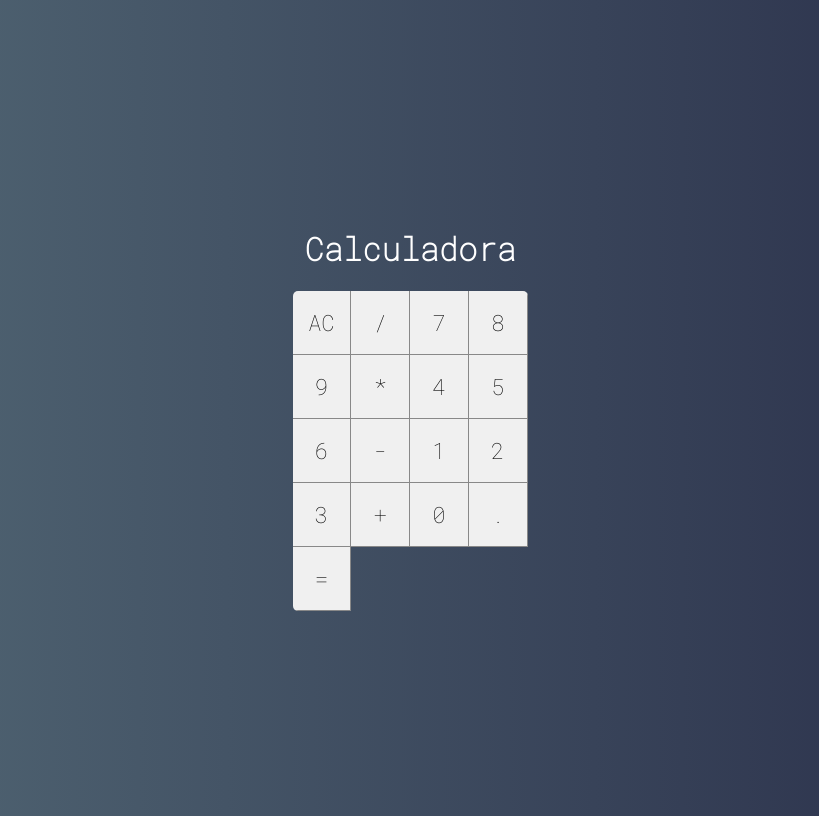
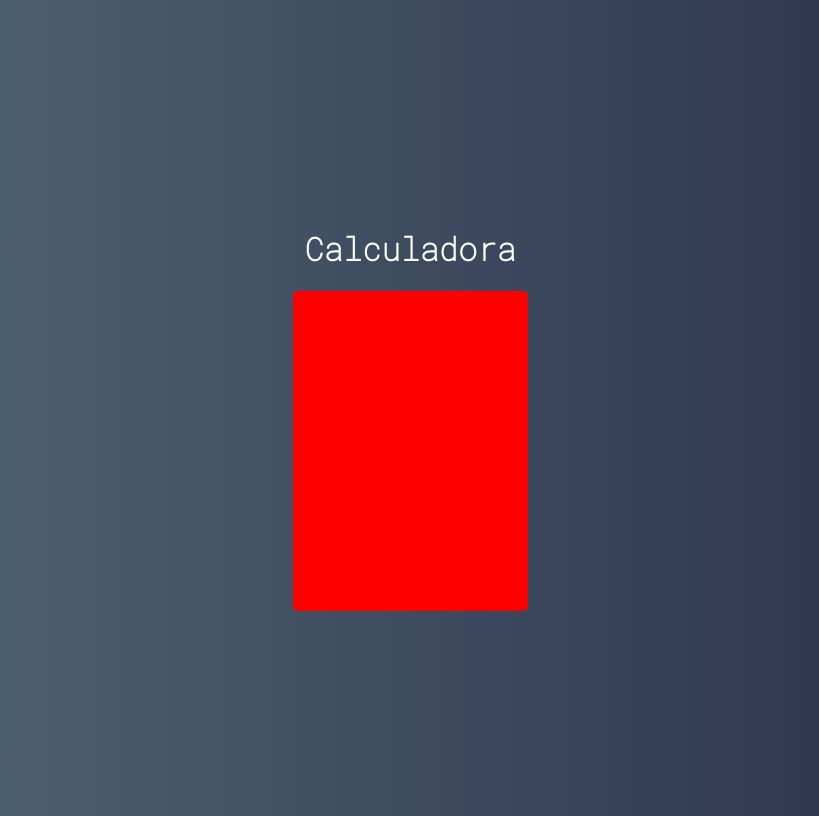
Before and after one commit to medriel/calculadora, a React (Create React App) app: page / in a window 1280 px wide. Shown: the whole page, without its empty margins (230-1049 px from the left). Built offline with nearby package versions, Linux system fonts and the light colour scheme.

Commit message:
Revert "implementing calculator component"
This reverts commit 56b66c2645d95d05e207d7d06c38c389c312a8b8.

```diff
--- a/src/components/Button.css
+++ /dev/null
@@ -1,13 +0,0 @@
-:root {
-  --bg-button: #f0f0f0;
-  --border-button: solid 1px #888;
-}
-
-.button {
-  font-size: 1.4rem;
-  background-color: var(--bg-button);
-  border: none;
-  border-right: var(--border-button);
-  border-bottom: var(--border-button);
-  outline: none;
-}
--- a/src/components/Button.jsx
+++ /dev/null
@@ -1,5 +0,0 @@
-import React from 'react'
-import './Button.css'
-
-export default props =>
-  <button className="button">{props.label}</button>
--- a/src/main/Calculator.css
+++ b/src/main/Calculator.css
@@ -3,7 +3,5 @@
   width: 235px;
   border-radius: 5px;
   overflow: hidden;
-  display: grid;
-  grid-template-columns: repeat(4, 25%);
-  grid-template-rows: 48px, 48px, 48px, 48px, 48px;
+  background-color: red;
 }
--- a/src/main/Calculator.jsx
+++ b/src/main/Calculator.jsx
@@ -1,29 +1,11 @@
 import React, { Component } from 'react';
 import './Calculator.css';
-
-import Button from '../components/Button'
 
 export default class Calculator extends Component {
   render() {
     return (
       <div className="calculator">
-        <Button label="AC" />
-        <Button label="/" />
-        <Button label="7" />
-        <Button label="8" />
-        <Button label="9" />
-        <Button label="*" />
-        <Button label="4" />
-        <Button label="5" />
-        <Button label="6" />
-        <Button label="-" />
-        <Button label="1" />
-        <Button label="2" />
-        <Button label="3" />
-        <Button label="+" />
-        <Button label="0" />
-        <Button label="." />
-        <Button label="=" />
+
       </div>
     )
   }
```
